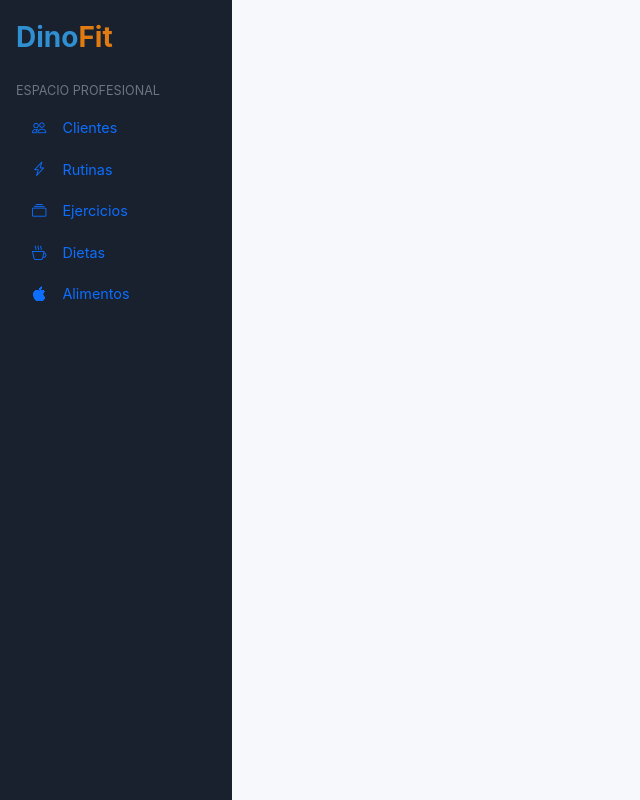
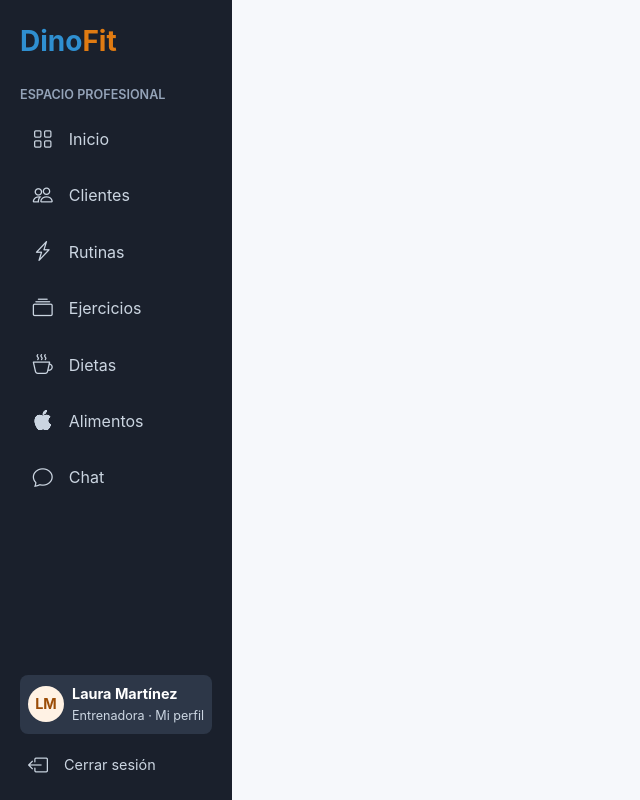
Before and after one commit to melguizogamar25-png/DinoFit-web, an Angular app in the folder dinofit-web/: page /login in a window 1280 px wide. Shown: the whole page, without its empty margins (0-640 px from the left). Built offline with nearby package versions, Linux system fonts and the light colour scheme.

Commit message:
Barra lateral terminada

```diff
--- a/dinofit-web/src/app/app.routes.ts
+++ b/dinofit-web/src/app/app.routes.ts
@@ -7,6 +7,8 @@ import { EjerciciosPageComponent } from './pages/ejercicios-page/ejercicios-page
 import { DietasPageComponent } from './pages/dietas-page/dietas-page-component/dietas-page-component';
 import { AlimentoPageComponent } from './pages/alimento-page/alimento-page-component/alimento-page-component';
 import { NoEncontradaPageComponent } from './pages/no-encontrada-page/no-encontrada-page-component/no-encontrada-page-component';
+import { InicioPagesComponent } from './pages/inicio-pages/inicio-pages-component';
+import { ChatPagesComponent } from './pages/chat-pages/chat-pages-component/chat-pages-component';
 
 export const routes: Routes = [
     {path: '', redirectTo: 'login', pathMatch: 'full'},
@@ -15,11 +17,13 @@ export const routes: Routes = [
         path: '',
         component: LayoutAdminComponent,
         children: [
+            {path: 'inicio', component: InicioPagesComponent},
             {path: 'clientes', component: ClientesPageComponent},
             {path: 'rutinas', component: RutinaPageComponent},
             {path: 'ejercicios', component: EjerciciosPageComponent},
             {path: 'dietas', component: DietasPageComponent},
-            {path: 'alimentos', component: AlimentoPageComponent}
+            {path: 'alimentos', component: AlimentoPageComponent},
+            {path: 'chat', component: ChatPagesComponent}
         ]
     },
     {path: '**', component:NoEncontradaPageComponent}
--- a/dinofit-web/src/app/components/barra-lateral-component/barra-lateral-component/barra-lateral-component.css
+++ b/dinofit-web/src/app/components/barra-lateral-component/barra-lateral-component/barra-lateral-component.css
@@ -1,8 +1,26 @@
 .barra {
-    width: 232px;
-    flex-shrink: 0;
-    background: #19212f;
-    --bs-nav-link-color: #cfd6e2;
-    --bs-nav-link-hover-color: #fff;
-    --bs-nav-pills-link-active-bg: #e07b12;
+  width: 232px;
+  flex-shrink: 0;
+  padding: 1.25rem;
+  background: #1a202c;
+  color: #cbd5e1;
 }
+
+/* Las variables van en el propio .nav, porque Bootstrap las redefine ahí */
+.barra .nav {
+  --bs-nav-link-color: #cbd5e1;
+  --bs-nav-link-hover-color: #fff;
+  --bs-nav-link-padding-x: 0.8rem;
+  --bs-nav-link-padding-y: 0.7rem;
+  --bs-nav-link-font-size: 1rem;
+  --bs-nav-pills-link-active-bg: #e27b13;
+}
+
+.barra-suave { color: #94a3b8; }
+.barra-caja { background: #2d3748; }
+.avatar-barra {
+    width: 2.25rem;
+    height: 2.25rem;
+    background: #fff2e4;
+    color: #9b4c06;
+}
--- a/dinofit-web/src/app/components/barra-lateral-component/barra-lateral-component/barra-lateral-component.html
+++ b/dinofit-web/src/app/components/barra-lateral-component/barra-lateral-component/barra-lateral-component.html
@@ -1,11 +1,39 @@
-<aside class="barra sticky-top vh-100 d-flex flex-column p-3">
+<aside class="barra sticky-top vh-100 d-flex flex-column">
   <div class="fs-3 fw-bold mb-4"><span class="text-primary">Dino</span><span class="text-warning">Fit</span></div>
-  <small class="text-secondary mb-2">ESPACIO PROFESIONAL</small>
+  <small class="barra-suave fw-semibold mb-2">ESPACIO PROFESIONAL</small>
   <nav class="nav nav-pills flex-column gap-1">
-    <a class="nav-link" routerLink="/clientes" routerLinkActive="active"><i class="bi bi-people me-3"></i>Clientes</a>
-    <a class="nav-link" routerLink="/rutinas" routerLinkActive="active"><i class="bi bi-lightning-charge me-3"></i>Rutinas</a>
-    <a class="nav-link" routerLink="/ejercicios" routerLinkActive="active"><i class="bi bi-collection me-3"></i>Ejercicios</a>
-    <a class="nav-link" routerLink="/dietas" routerLinkActive="active"><i class="bi bi-cup-hot me-3"></i>Dietas</a>
-    <a class="nav-link" routerLink="/alimentos" routerLinkActive="active"><i class="bi bi-apple me-3"></i>Alimentos</a>
+    <a class="nav-link d-flex align-items-center rounded-3" routerLink="/inicio" routerLinkActive="active">
+      <i class="bi bi-grid fs-5 me-3"></i>Inicio
+    </a>
+    <a class="nav-link d-flex align-items-center rounded-3" routerLink="/clientes" routerLinkActive="active">
+      <i class="bi bi-people fs-5 me-3"></i>Clientes
+    </a>
+    <a class="nav-link d-flex align-items-center rounded-3" routerLink="/rutinas" routerLinkActive="active">
+      <i class="bi bi-lightning-charge fs-5 me-3"></i>Rutinas
+    </a>
+    <a class="nav-link d-flex align-items-center rounded-3" routerLink="/ejercicios" routerLinkActive="active">
+      <i class="bi bi-collection fs-5 me-3"></i>Ejercicios
+    </a>
+    <a class="nav-link d-flex align-items-center rounded-3" routerLink="/dietas" routerLinkActive="active">
+      <i class="bi bi-cup-hot fs-5 me-3"></i>Dietas
+    </a>
+    <a class="nav-link d-flex align-items-center rounded-3" routerLink="/alimentos" routerLinkActive="active">
+      <i class="bi bi-apple fs-5 me-3"></i>Alimentos
+    </a>
+    <a class="nav-link d-flex align-items-center rounded-3" routerLink="/chat" routerLinkActive="active">
+      <i class="bi bi-chat fs-5 me-3"></i>Chat
+    </a>
   </nav>
+  <div class="mt-auto">
+    <div class="barra-caja rounded-3 d-flex align-items-center gap-2 p-2 mb-3">
+      <div class="avatar-barra rounded-circle d-flex align-items-center justify-content-center fw-bold flex-shrink-0">LM</div>
+      <div>
+        <div class="fw-bold text-white">Laura Martínez</div>
+        <small class="text-nowrap">Entrenadora · Mi perfil</small>
+      </div>
+    </div>
+    <a class="d-flex align-items-center text-reset text-decoration-none ps-2" routerLink="/login">
+      <i class="bi bi-box-arrow-left fs-5 me-3"></i>Cerrar sesión
+    </a>
+  </div>
 </aside>
--- /dev/null
+++ b/dinofit-web/src/app/pages/chat-pages/chat-pages-component/chat-pages-component.html
@@ -0,0 +1 @@
+<p>chat-pages-component works!</p>
--- /dev/null
+++ b/dinofit-web/src/app/pages/inicio-pages/inicio-pages-component.html
@@ -0,0 +1 @@
+<p>inicio-pages-component works!</p>
--- a/dinofit-web/src/index.html
+++ b/dinofit-web/src/index.html
@@ -5,7 +5,7 @@
   <title>DinofitWeb</title>
   <base href="/">
   <meta name="viewport" content="width=device-width, initial-scale=1">
-  <link rel="icon" type="image/x-icon" href="favicon.ico">
+  <link rel="icon" type="image/x-icon" href="imagenes/dinofit-logo.png">
 </head>
 <body>
   <app-root></app-root>
```
Also changed, not shown: dinofit-web/src/app/pages/chat-pages/chat-pages-component/chat-pages-component.ts (added, +9 -0 lines), dinofit-web/src/app/pages/inicio-pages/inicio-pages-component.ts (added, +9 -0 lines), dinofit-web/src/app/pages/chat-pages/chat-pages-component/chat-pages-component.css (added), dinofit-web/src/app/pages/inicio-pages/inicio-pages-component.css (added).
